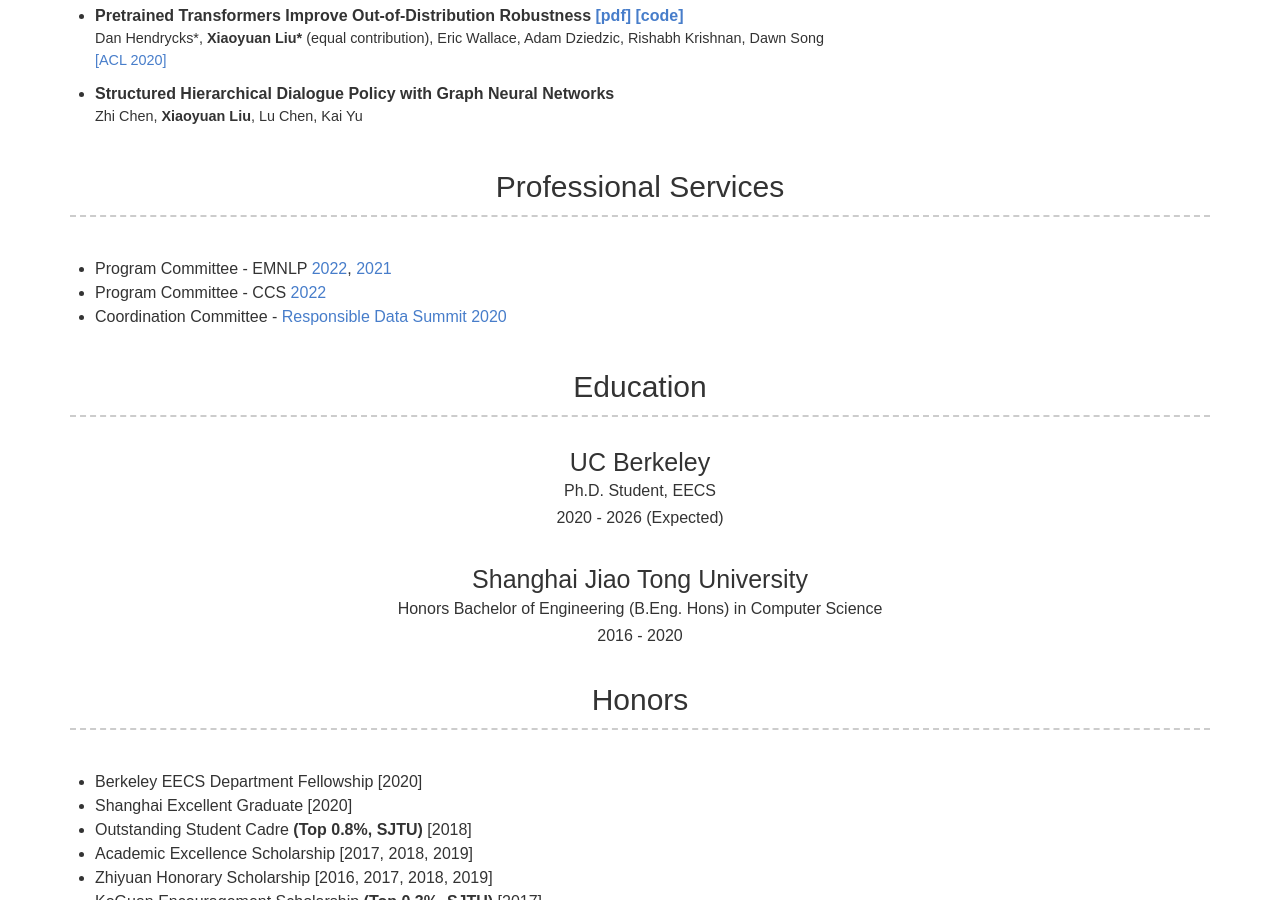
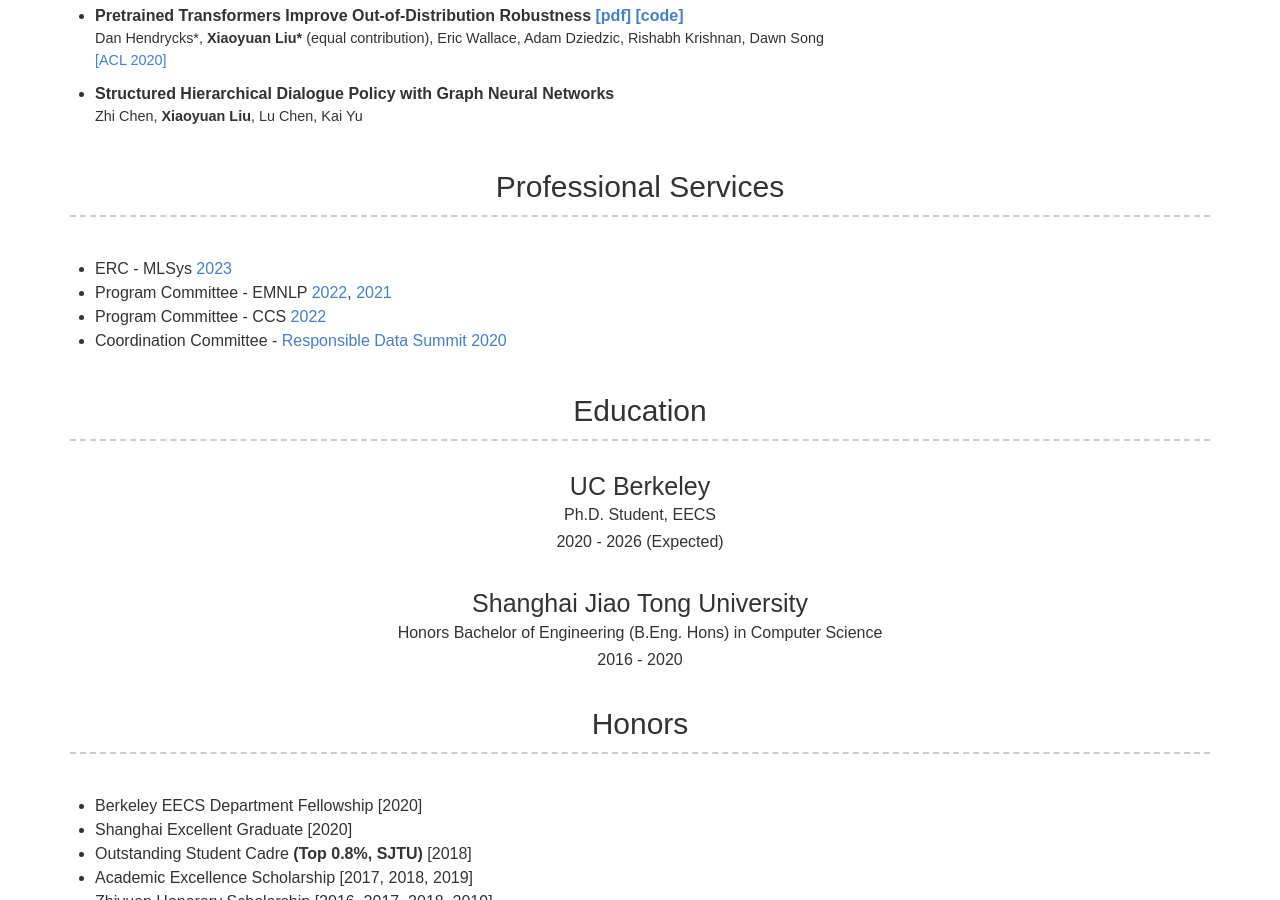
Before and after one commit to sproogen/modern-resume-theme, a Jekyll site: the page built from index.md, in a window 1280 px wide and 900 px high, scrolled down 1246 px. Built offline with Jekyll 4.4.1, drawn with Linux system fonts in a browser that asks for light colours; nearby versions of some CDN libraries; some web fonts are replaced.

Commit message:
Update _config.yml

```diff
--- a/_config.yml
+++ b/_config.yml
@@ -33,6 +33,7 @@ about_content: | # this will include new lines to allow paragraphs
 # Service Section
 
 service_content: |
+  - ERC - MLSys [2023](https://mlsys.org/Conferences/2023)
   - Program Committee - EMNLP [2022](https://2022.emnlp.org/), [2021](https://2021.emnlp.org/)
   - Program Committee - CCS [2022](https://www.sigsac.org/ccs/CCS2022/)
   - Coordination Committee - [Responsible Data Summit 2020](https://responsibledata.ai/)
```
